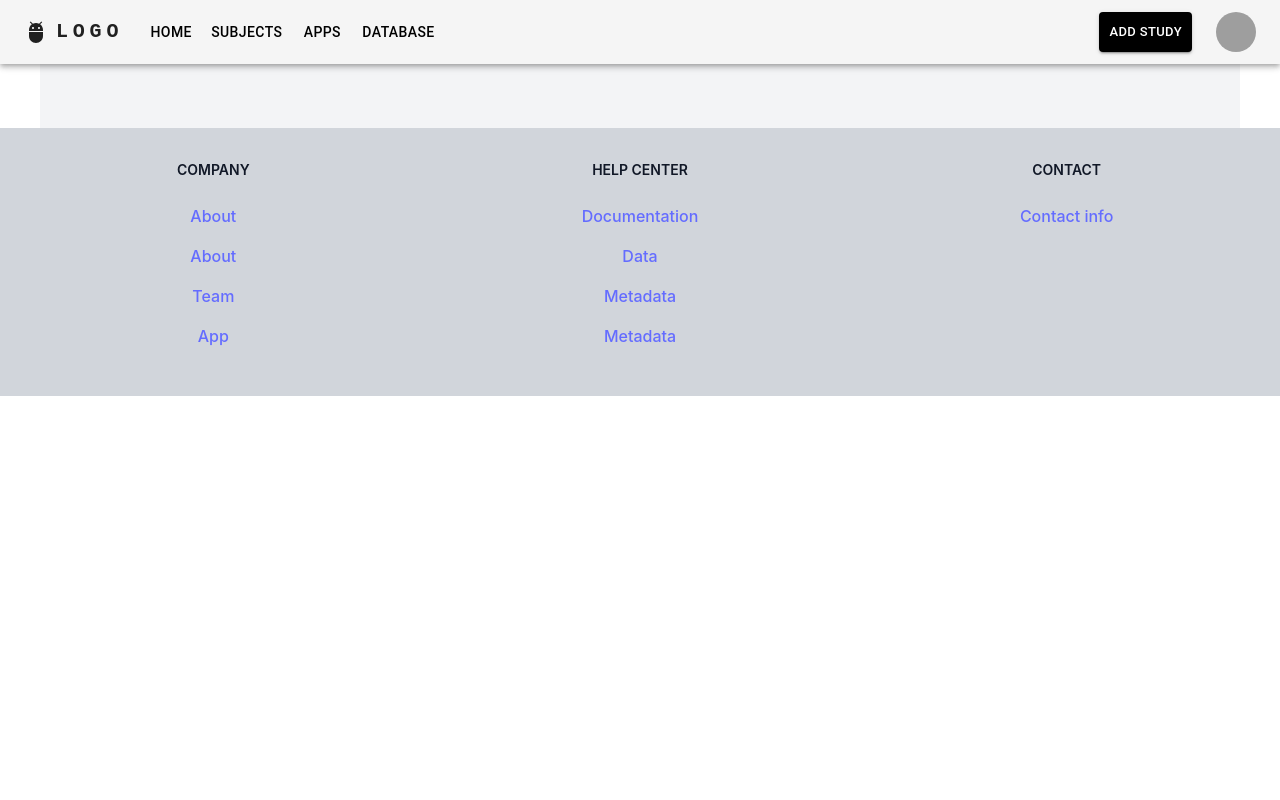
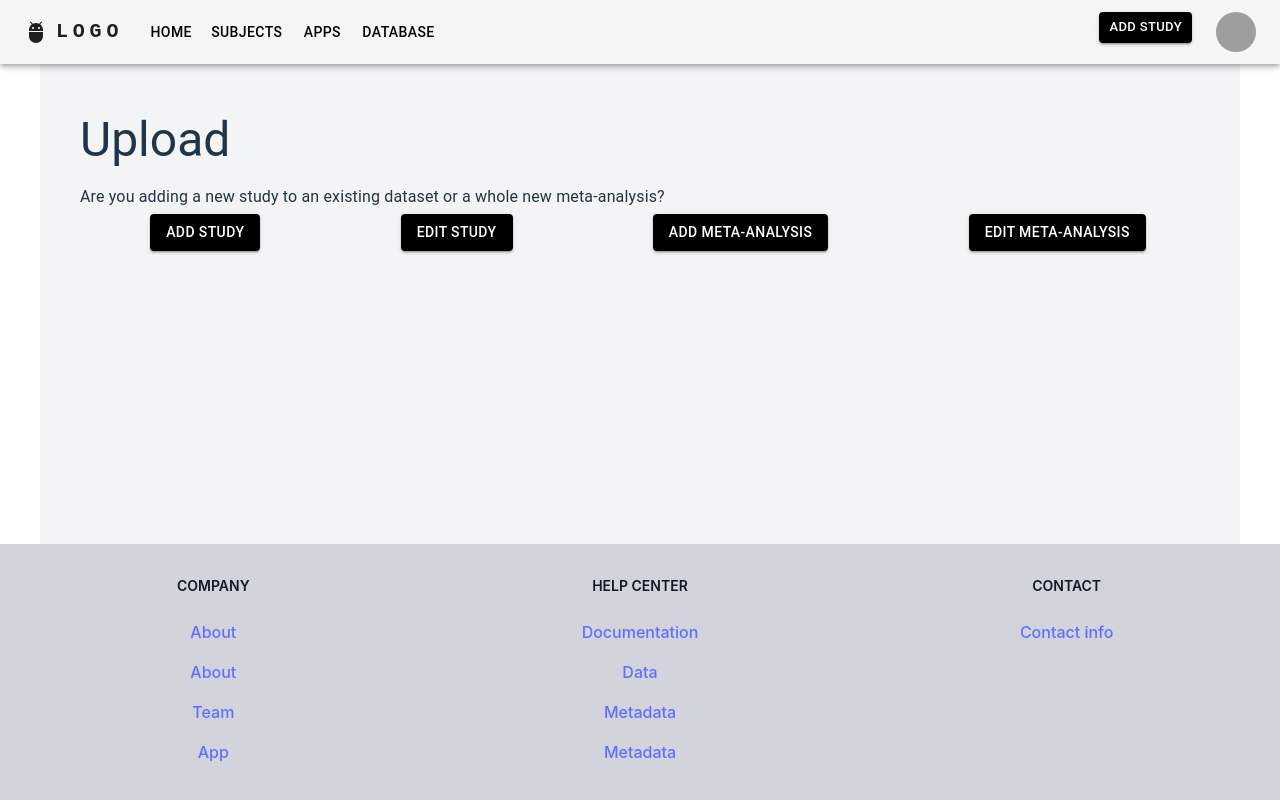
Before and after one commit to Mask1nen/2024-TDDD96-CAMA-BachelorsProject, a React (Vite) app in the folder cama_frontend/: page /Upload in a window 1280 px wide. Shown: the top 800 px of the page. Built offline with nearby package versions, Linux system fonts and the light colour scheme; grey boxes are pictures that could not be loaded.

Commit message:
460 feat: created upload page

```diff
--- a/cama_frontend/src/App.tsx
+++ b/cama_frontend/src/App.tsx
@@ -6,6 +6,7 @@ import HomePage from './pages/Home/HomePage';
 import Footer from './components/Footer.tsx';
 import Profile from './pages/Profile/Profile';
 import AboutPage from './pages/About/AboutPage.tsx';
+import UploadPage from './pages/Upload/UploadPage.tsx';
 
 import { createTheme } from '@mui/material/styles';
 import { Box, Container } from '@mui/material';
@@ -39,7 +40,7 @@ const theme = createTheme({
     <Router>
       <ThemeProvider theme={theme}>
       <Navbar />
-      <Container sx={{px:4, py:4}} className="bg-gray-100">
+      <Container sx={{px:4, py:4, minHeight: '60vh'}} className="bg-gray-100">
         <Routes>
             <Route path="/" element={<HomePage />} />
             <Route path="/Home" element={<HomePage />} />
@@ -47,6 +48,7 @@ const theme = createTheme({
             <Route path="/Profile" element={<Profile />} />
             <Route path="/Database" element={<DatasetsPage />} />
             <Route path="/About" element={<AboutPage />} />
+            <Route path="/Upload" element={<UploadPage />} />
         </Routes>
       </Container>
       <Footer />
--- a/cama_frontend/src/components/Navbar.tsx
+++ b/cama_frontend/src/components/Navbar.tsx
@@ -131,6 +131,7 @@ function Navbar() {
 
 
           <Box sx={{ flexGrow: 0, display:"flex"}}>
+              <Link to="Upload">
                 <Button size="small"
                   key="addstudy"
                   variant="contained"
@@ -140,6 +141,7 @@ function Navbar() {
                 >
                   Add Study
                 </Button>
+              </Link>
             <Tooltip title="Open settings">
               <IconButton onClick={handleOpenUserMenu} sx={{ p: 0 }}>
                 <Avatar alt="Remy Sharp" src="/static/images/avatar/2.jpg" />
--- /dev/null
+++ b/cama_frontend/src/pages/Upload/UploadPage.tsx
@@ -0,0 +1,35 @@
+import React from "react";
+import { Button, Grid, Paper, Avatar, Box, Typography} from "@mui/material";
+
+import '@mui/material';
+
+const UploadPage: React.FC = () => {
+	return (
+		<Box sx={{py:2, pl:2, textAlign:"left"}}>
+			<Typography variant="h3" gutterBottom>
+        		Upload
+      		</Typography>
+			<Typography gutterBottom>
+				Are you adding a new study to an existing dataset or a whole new meta-analysis?
+			</Typography>
+			<Box sx={{display: 'flex', justifyContent:"space-around"}}>
+
+				<Button variant="contained">
+					Add study
+				</Button>
+				<Button variant="contained">
+					Edit study
+				</Button>
+				<Button variant="contained">
+					Add meta-analysis
+				</Button>
+				<Button variant="contained">
+					Edit meta-analysis
+				</Button>
+			</Box>
+		</Box>
+
+		);
+	};
+
+	export default UploadPage;
```
Lines whose indentation alone changed are shown as unchanged.
